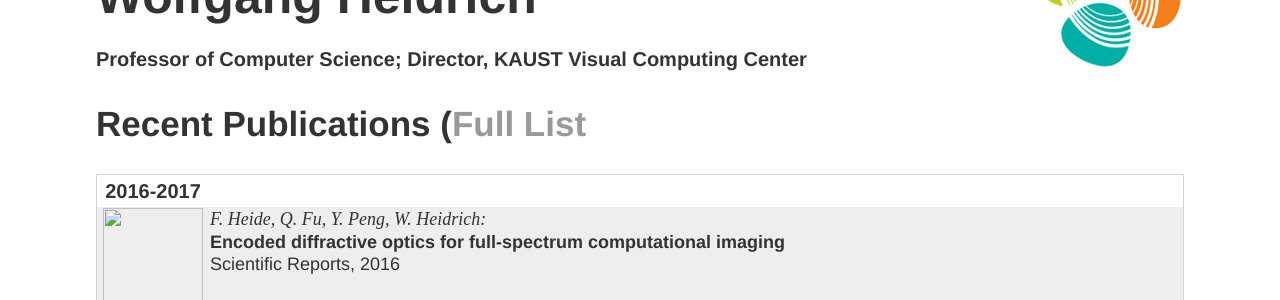
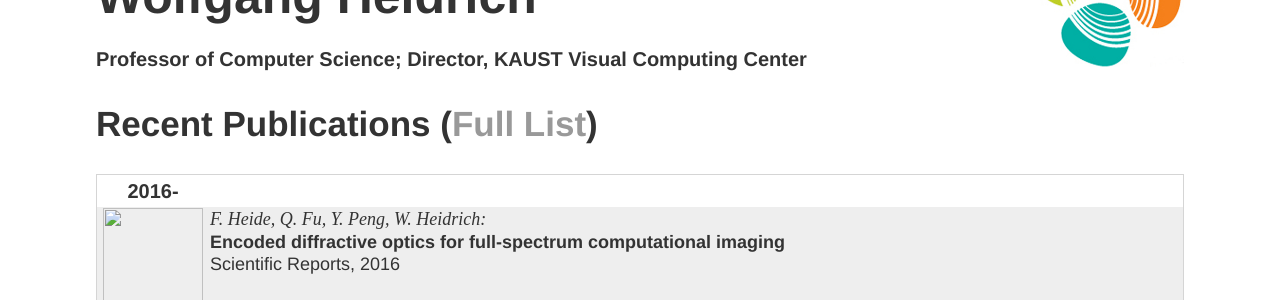
Before and after one commit to vccimaging/vccimaging.github.io, a Jekyll site: the page built from People/heidriw/index.html, in a window 1280 px wide. Shown: the part 143-443 px from the top of the page. Built offline with Jekyll 4.4.1, drawn with Linux system fonts in a browser that asks for light colours.

Commit message:
typo fix

```diff
--- a/People/heidriw/index.html
+++ b/People/heidriw/index.html
@@ -8,6 +8,6 @@ title: Computational Imaging Group
 
 
 
-<h3>Recent Publications (<a href=publications.html>Full List</a></h3>
+<h3>Recent Publications (<a href=publications.html>Full List</a>)</h3>
 
-{% include publicationlist.html name="W. Heidrich" minYear=2016 maxYear=2017 %}
+{% include publicationlist.html name="W. Heidrich" minYear=2016 %}
```
